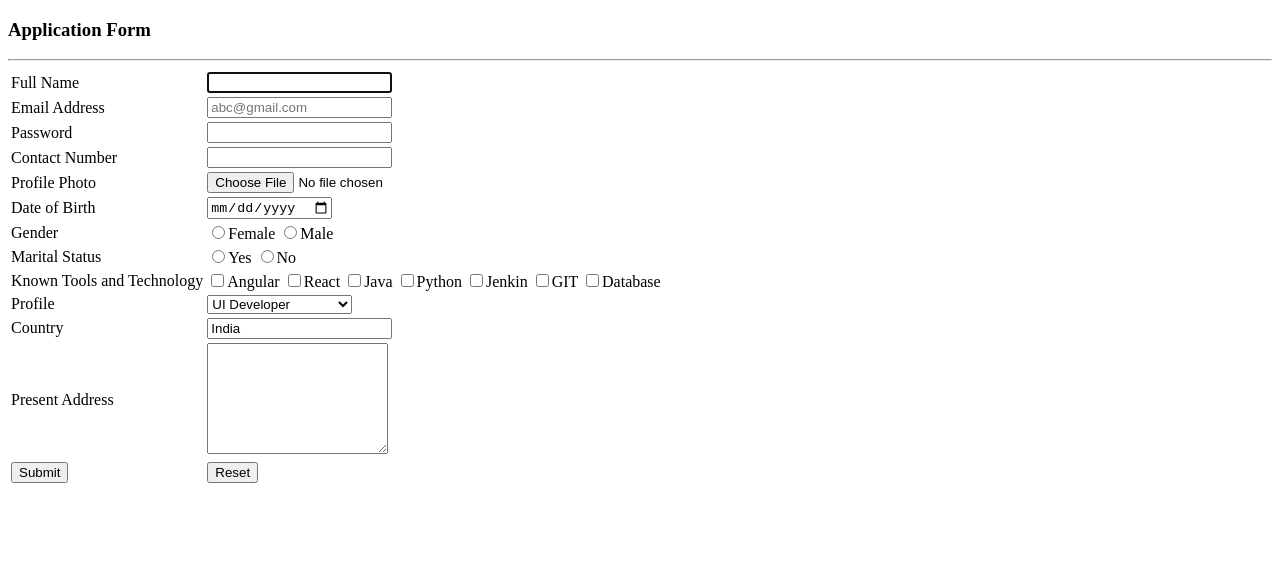
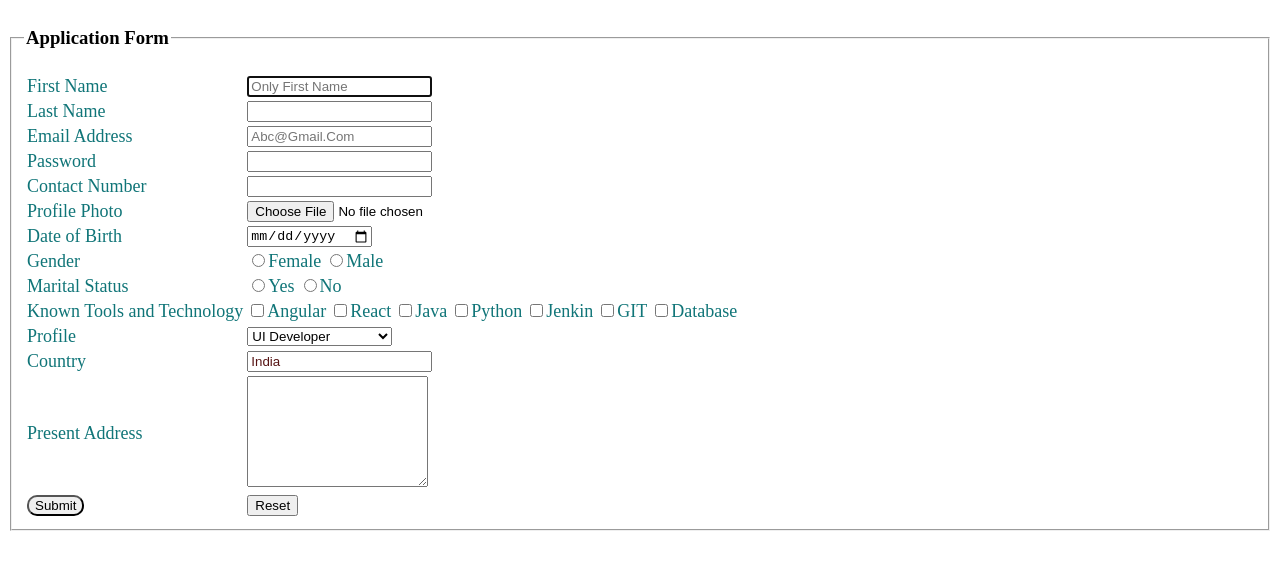
Before and after one commit to srushtikorane45/MyProfile, a plain HTML site: page employeeApplication.html in a window 1280 px wide. Drawn offline with Linux system fonts and the light colour scheme; a web font is replaced by a local one.

Commit message:
font style and hover effect
font style and hover effect

```diff
--- a/employeeApplication.html
+++ b/employeeApplication.html
@@ -1,16 +1,38 @@
 <!DOCTYPE html>
 <html>
     <head>
-    <h3>Application Form</h3><hr>
+
     <link rel="stylesheet" href="https://cdnjs.cloudflare.com/ajax/libs/font-awesome/4.7.0/css/font-awesome.min.css">
-    </head>
+    <link rel="preconnect" href="https://fonts.googleapis.com">
+    <link rel="preconnect" href="https://fonts.gstatic.com" crossorigin>
+    <link href="https://fonts.googleapis.com/css2?family=Reem+Kufi+Ink&family=Sofia&display=swap" rel="stylesheet">
+    <style>
+    label{color: rgb(16, 117, 120);
+    font-size: large;
+font-family: 'poppins' cursive;}
+
+input[type="text"]{
+    color: rgb(86, 19, 19);
+    text-transform: capitalize;
+}
+input[type="submit"]{border-radius: 10px;}
+input[type="submit"]:hover{background-color: rgb(126, 177, 177);
+}
+   </style>
+</head>
     <body>
         <form>
+            <fieldset>
+                <legend><h3>Application Form</h3></legend>
             <table>
                 <tbody>
                     <tr>
-                        <td><label>Full Name</label></td>
-                        <td><input type="text" autofocus maxlength="20"></td>
+                        <td><label>First Name</label></td>
+                        <td><input type="text" autofocus maxlength="20" placeholder="Only First Name"></td>
+                    </tr>
+                    <tr>
+                        <td><label>Last Name</label></td>
+                        <td><input type="text" id="last name"></td>
                     </tr>
                     <tr>
                         <td><label>Email Address</label></td>
@@ -81,6 +103,7 @@
                     </tr>
                 </tbody>
             </table>
+        </fieldset>
         </form>
 
     </body>
```
